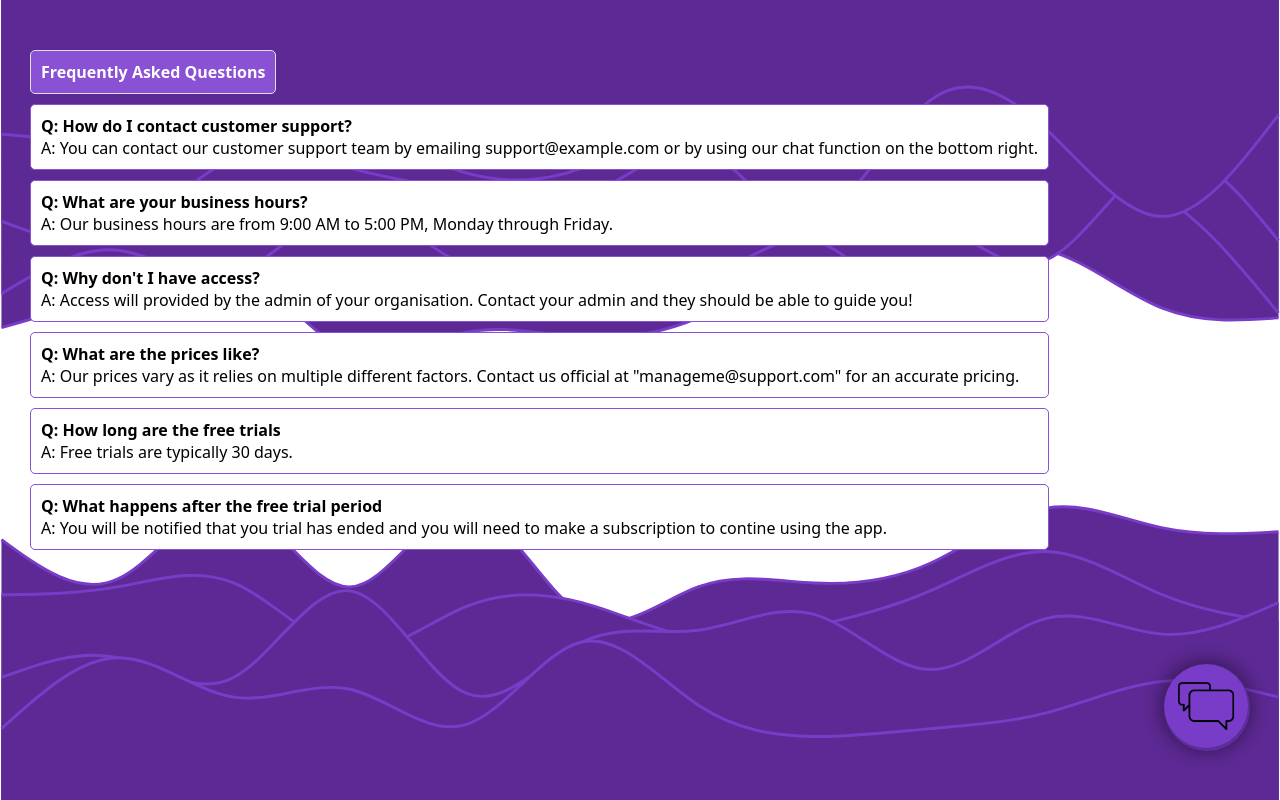
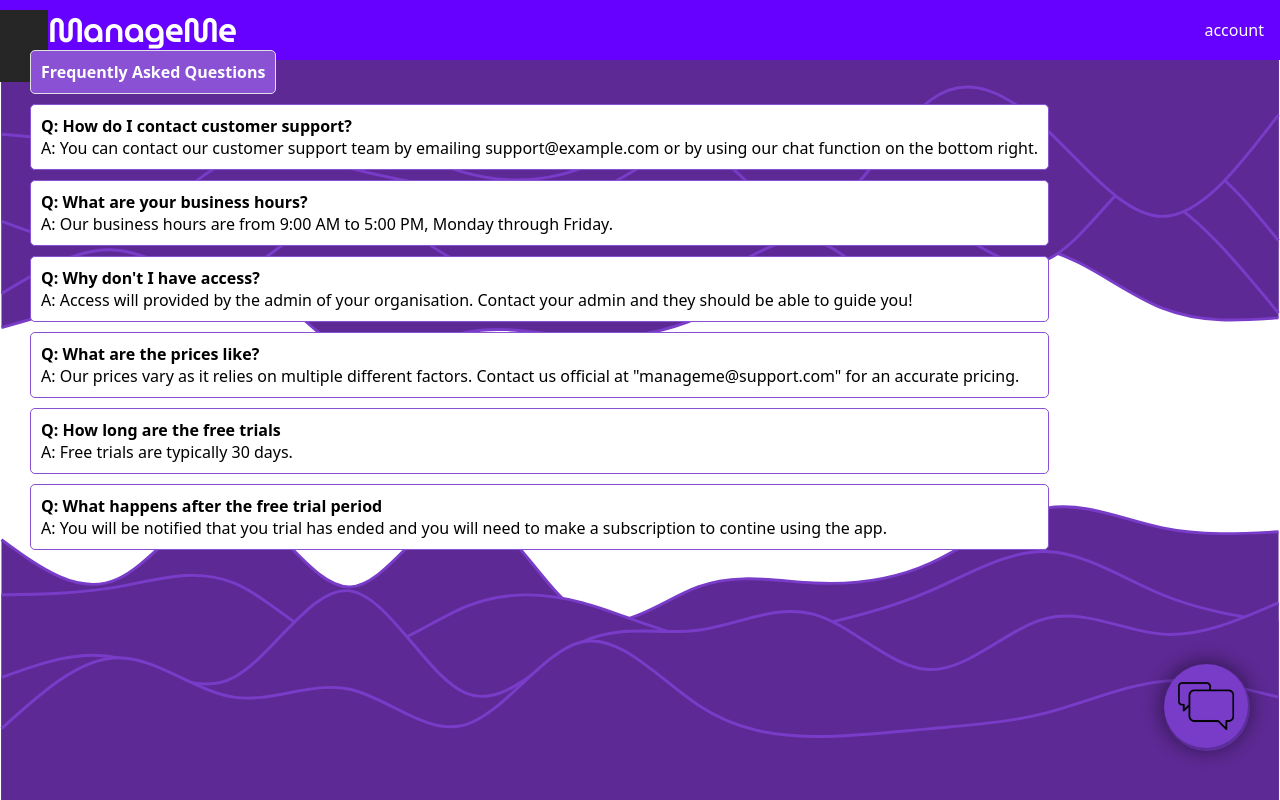
Before and after one commit to elfadog/my_favourite_students, a React (Create React App) app in the folder manageme/: page /Support in a window 1280 px wide. Built offline with nearby package versions, Linux system fonts and the light colour scheme.

Commit message:
added hover to menu items
added hover css as well as base functionality for select menu items (when one is selected its background is darker).

```diff
--- a/manageme/src/Pages/Dashboard/Dashboard/Dashboard.css
+++ b/manageme/src/Pages/Dashboard/Dashboard/Dashboard.css
@@ -68,6 +68,10 @@ body {
   flex-direction: row;
 }
 
+.right-banner {
+  padding: 0 1rem;
+}
+
 .main {
   background: #ffffff;
   display: flex;
@@ -103,6 +107,15 @@ ul {
   cursor: pointer;
 }
 
+.menu-item:hover {
+  /* opacity: 0.7; */
+  filter:brightness(1.2)
+}
+
+.menu-item-active {
+  background-color: #6331ad;
+}
+
 .sidebar {
   background-color: #6600ff;
   /* grid-area: sidebar; */
@@ -127,18 +140,20 @@ ul {
   transition: margin-left 0.3s ease-in-out; /* Smooth transition */
 }
 
-button {
+.sidebar-toggle-button {
+  margin-top: 25pX;
   background-color: transparent;
   background-repeat: no-repeat;
   background-position: center;
   background-size: contain;
   border: none;
   cursor: pointer;
-  width: 3.125rem;
-  height: 3.125rem;
+  width: 50px;
+  height: 50px;
 }
 
-button:hover {
+.sidebar-toggle-button:hover {
+  background-color: transparent;
   opacity: 0.7;
 }
 
--- a/manageme/src/Pages/Dashboard/Dashboard/Dashboard.js
+++ b/manageme/src/Pages/Dashboard/Dashboard/Dashboard.js
@@ -8,8 +8,7 @@ import mailboxIcon from "./Icons/mailboxIcon.png";
 import invoicesIcon from "./Icons/invoicesIcon.png";
 import reportsIcon from "./Icons/reportsIcon.png";
 import MyCalendar from "./MyCalendar";
-
-// import supervisedUserIcon from "./Icons/supervisedUserIcon.png";
+import supervisedUserIcon from "./Icons/supervisedUserIcon.png";
 
 const menuItems = [
   { text: "Dashboard", icon: dashboardIcon },
@@ -22,12 +21,23 @@ const menuItems = [
 
 // Sidebar component
 function Sidebar({ isOpen, toggleSidebar }) {
+  const [selectedIndex, setSelectedIndex] = useState(0);
+
   return (
     <div className={`sidebar ${isOpen ? "open" : ""}`}>
       <ul>
         {menuItems.map((item, index) => (
           <li key={index}>
-            <div className="menu-item">
+            <div
+              className={
+                selectedIndex === index
+                  ? "menu-item menu-item-active"
+                  : "menu-item"
+              }
+              onClick={() => {
+                setSelectedIndex(index);
+              }}
+            >
               <div
                 className="menu-icon"
                 style={{ backgroundImage: `url(${item.icon})` }}
@@ -54,14 +64,18 @@ const Dashboard = () => {
       <div className="banner">
         <div className="left-banner">
           <button
-            className="invert-effect"
+            className="invert-effect sidebar-toggle-button"
             onClick={toggleSidebar}
             style={{ backgroundImage: `url(${logo})` }}
           ></button>
           <h2>ManageMe</h2>
         </div>
         <div className="right-banner">
-          <p>account</p>
+          {/* <img
+            className="account-icon"
+            src={logo} alt="acccountIcon"
+          ></img> */}
+          <p>account area</p>
         </div>
       </div>
       <div className="main">
@@ -85,5 +99,5 @@ export default Dashboard;
 // TODO:
 // 1: add objects to 'content' area
 // 2: add the account icon with a dropdown that contains(account setting and logout options)
-// 3: make the menu items highlight depending on which page is selected (Managing State)
+// 3: make the menu items highlight depending on which page is selected (Managing State) - DONE
 // 4: add onClick for opening mailbox (route to the mailbox page)
--- a/manageme/src/Pages/Dashboard/Dashboard/MyCalendar.js
+++ b/manageme/src/Pages/Dashboard/Dashboard/MyCalendar.js
@@ -48,13 +48,14 @@ const MyCalendar = () => {
           dateFormat="MM/dd/yyyy"
         />
       </div>
-      <Calendar
+      {/* <Calendar
         localizer={localizer}
         events={events}
         startAccessor="start"
         endAccessor="end"
         style={{ margin: "20px" }}
-      />
+      /> */}
+      {/* <Calendar /> */}
     </div>
   );
 };
--- a/manageme/src/Pages/Dashboard/Support/Support.js
+++ b/manageme/src/Pages/Dashboard/Support/Support.js
@@ -1,5 +1,6 @@
-import React, { useState } from 'react';
-import Icon from './Icon';
+import React, { useState } from "react";
+import Icon from "./Icon";
+import logo from "../logo.png";
 
 const Support = () => {
   const [isTileVisible, setTileVisibility] = useState(false);
@@ -9,8 +10,31 @@ const Support = () => {
   };
 
   return (
-    <div style={{ display: 'flex', flexDirection: 'column', alignItems: 'flex-start', position: 'absolute', top: '50px', left: '30px' }}>
-      <strong className='title-container'>Frequently Asked Questions</strong>
+    <div className="dashboard-container">
+      {/* Sidebar */}
+      <div className="banner">
+        <div className="left-banner">
+          <button
+            className="invert-effect"
+            style={{ backgroundImage: `url(${logo})` }}
+          ></button>
+          <h2>ManageMe</h2>
+        </div>
+        <div className="right-banner">
+          <p>account</p>
+        </div>
+      </div>
+      <div
+        style={{
+          display: "flex",
+          flexDirection: "column",
+          alignItems: "flex-start",
+          position: "absolute",
+          top: "50px",
+          left: "30px",
+        }}
+      >
+        <strong className="title-container">Frequently Asked Questions</strong>
         <div className="element-container" onClick={toggleTile}>
           <div className="circle"></div>
           <Icon />
@@ -27,29 +51,43 @@ const Support = () => {
             {/* Content of the white tile */}
           </div>
         )}
-      <ul style={{ listStyle: 'none', padding: 0 }}>
+        <ul style={{ listStyle: "none", padding: 0 }}>
           <li>
             <div className="faq-container">
               <strong>Q: How do I contact customer support?</strong>
-            <p>A: You can contact our customer support team by emailing support@example.com or by using our chat function on the bottom right.</p>
+              <p>
+                A: You can contact our customer support team by emailing
+                support@example.com or by using our chat function on the bottom
+                right.
+              </p>
             </div>
           </li>
           <li>
             <div className="faq-container">
               <strong>Q: What are your business hours?</strong>
-            <p>A: Our business hours are from 9:00 AM to 5:00 PM, Monday through Friday.</p>
+              <p>
+                A: Our business hours are from 9:00 AM to 5:00 PM, Monday
+                through Friday.
+              </p>
             </div>
           </li>
           <li>
             <div className="faq-container">
               <strong>Q: Why don't I have access?</strong>
-            <p>A: Access will provided by the admin of your organisation. Contact your admin and they should be able to guide you!</p>
+              <p>
+                A: Access will provided by the admin of your organisation.
+                Contact your admin and they should be able to guide you!
+              </p>
             </div>
           </li>
           <li>
             <div className="faq-container">
               <strong>Q: What are the prices like?</strong>
-            <p>A: Our prices vary as it relies on multiple different factors. Contact us official at "manageme@support.com" for an accurate pricing.</p>
+              <p>
+                A: Our prices vary as it relies on multiple different factors.
+                Contact us official at "manageme@support.com" for an accurate
+                pricing.
+              </p>
             </div>
           </li>
           <li>
@@ -61,12 +99,16 @@ const Support = () => {
           <li>
             <div className="faq-container">
               <strong>Q: What happens after the free trial period</strong>
-            <p>A: You will be notified that you trial has ended and you will need to make a subscription to contine using the app.</p>
+              <p>
+                A: You will be notified that you trial has ended and you will
+                need to make a subscription to contine using the app.
+              </p>
             </div>
           </li>
           {/* Add more FAQs and answers as needed */}
         </ul>
       </div>
+    </div>
   );
 };
 
```
Lines whose indentation alone changed are shown as unchanged.
